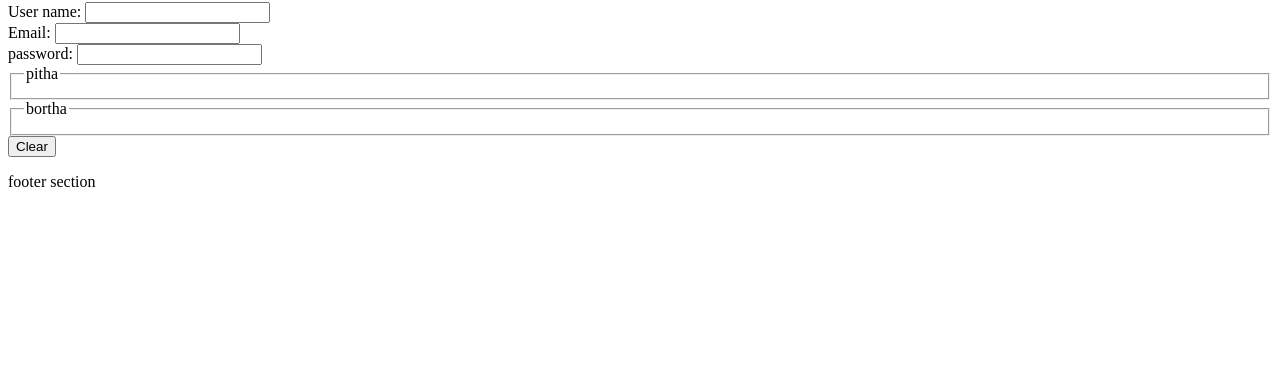
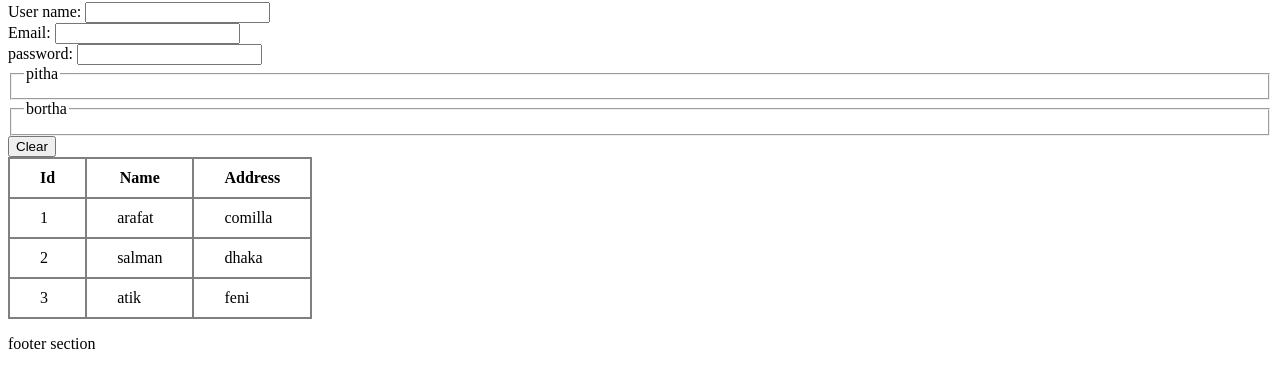
Before and after one commit to MD-Moniruzzaman-Arafat/Module-4, a plain HTML site: page index.html in a window 1280 px wide. Shown: the part 78-466 px from the top of the page. Drawn offline with Linux system fonts and the light colour scheme.

Commit message:
table,tr,th,td,caption,colspan,attribute,rowsapn

```diff
--- a/index.html
+++ b/index.html
@@ -53,6 +53,35 @@
 
             </div>
         </section>
+        <section>
+            <table>
+                <thead>
+                    <tr>
+                        <th>Id</th>
+                        <th>Name</th>
+                        <th>Address</th>
+                    </tr>
+                </thead>
+                <tbody>
+                    <tr>
+                        <td>1</td>
+                        <td>arafat</td>
+                        <td>comilla</td>
+                    </tr>
+                    <tr>
+                        <td>2</td>
+                        <td>salman</td>
+                        <td>dhaka</td>
+                    </tr>
+                    <tr>
+                        <td>3</td>
+                        <td>atik</td>
+                        <td>feni</td>
+                    </tr>
+                </tbody>
+                <tfoot></tfoot>
+            </table>
+        </section>
     </main>
     <footer>
         <p>footer section</p>
--- a/style.css
+++ b/style.css
@@ -0,0 +1,11 @@
+table {
+    border-collapse: collapse;
+
+}
+
+tr,
+td,
+th {
+    border: 2px solid gray;
+    padding: 10px 30px;
+}
```
Also changed, not shown: note.txt.
